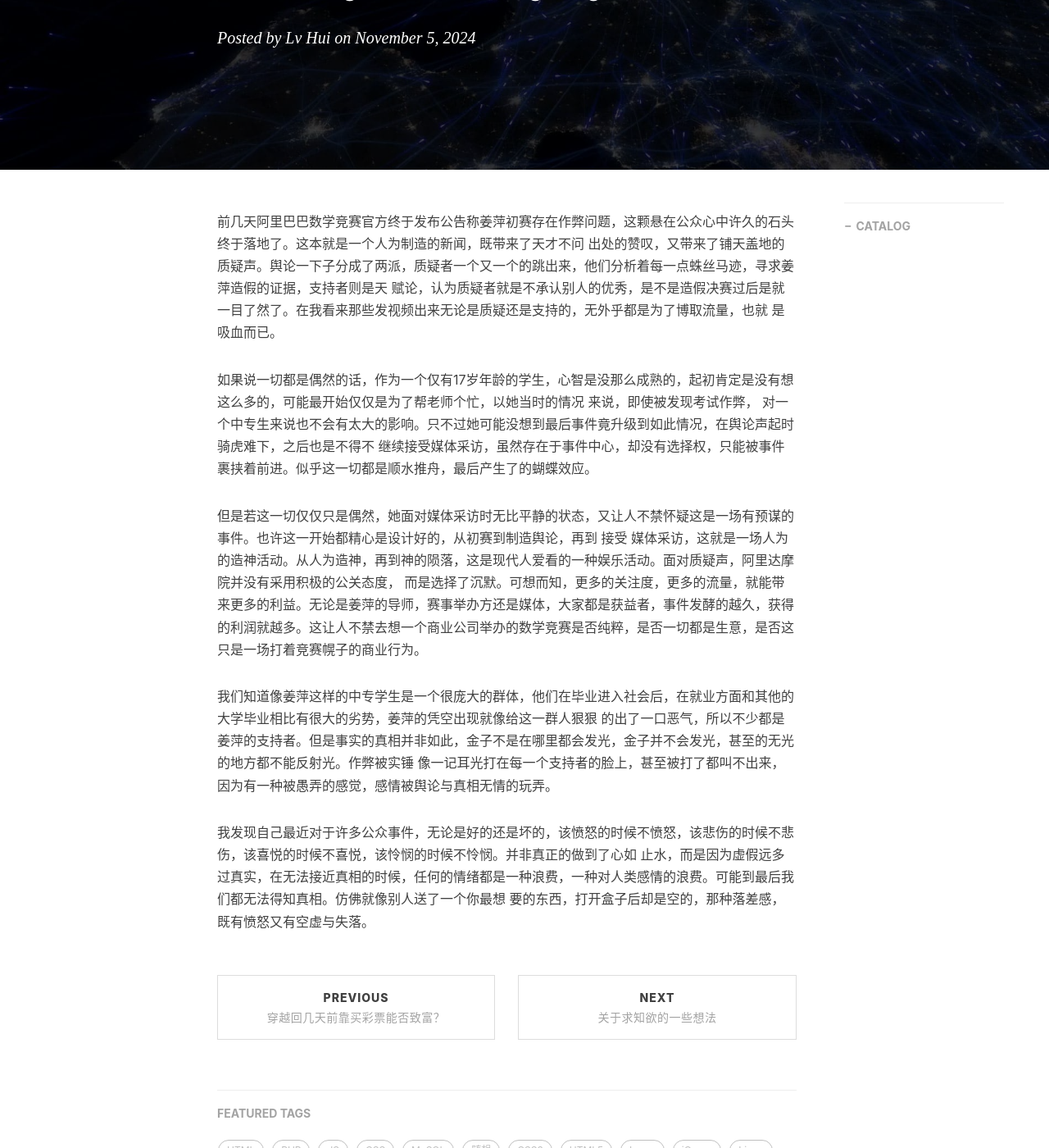
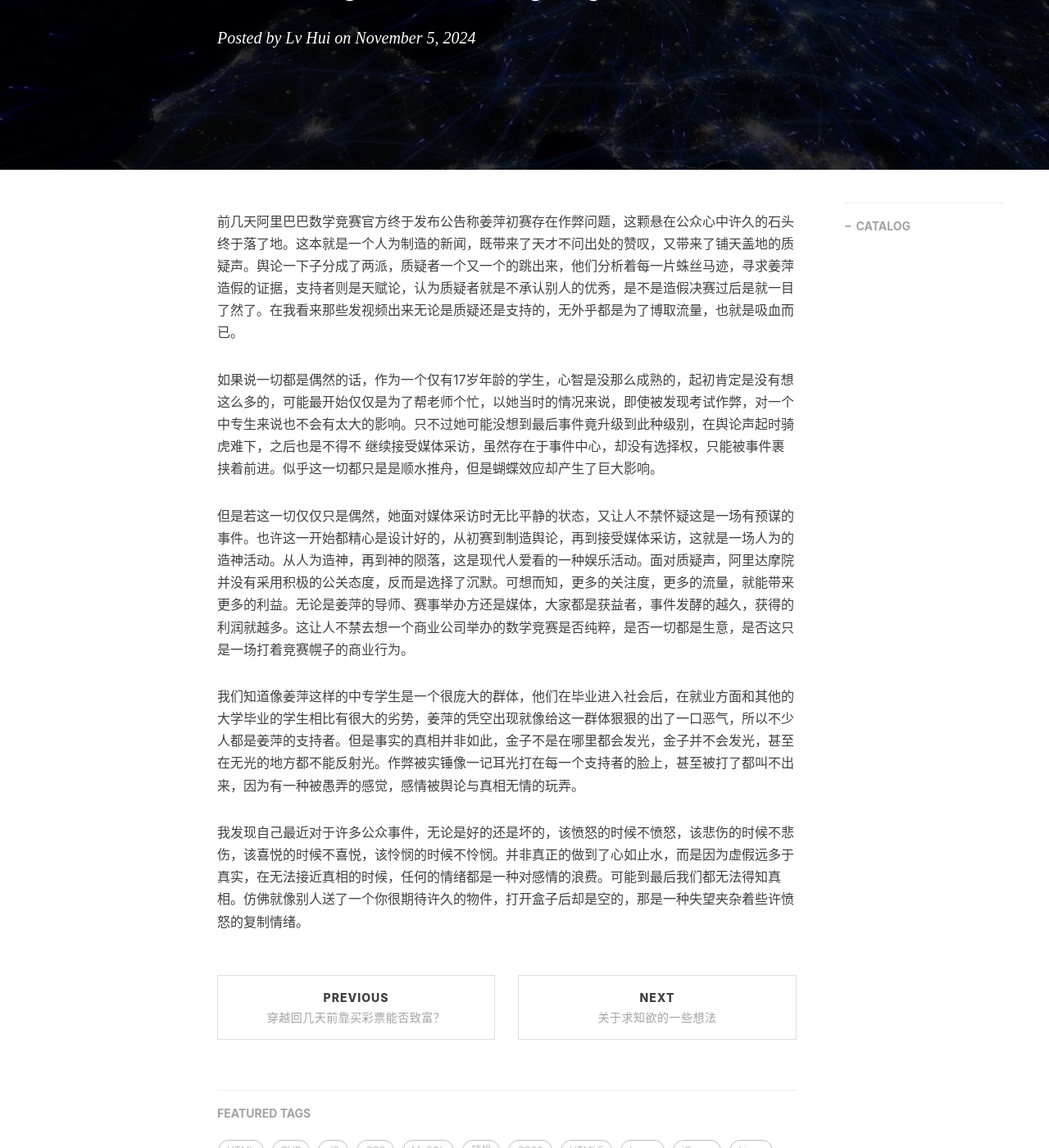
Before and after one commit to coolert/coolert.github.io, a Jekyll site: the page built from _posts/caprice/2024-09-24-jiangping_event.markdown, in a window 1280 px wide and 1400 px high, scrolled down 316 px. Shown: the whole window at 82% size. Built offline with Jekyll 4.4.1, drawn with Linux system fonts in a browser that asks for light colours; nearby versions of some CDN libraries; comment, search, counter and statistics services are not loaded.

Commit message:
Update 2024-09-24-jiangping_event.markdown

```diff
--- a/_posts/caprice/2024-09-24-jiangping_event.markdown
+++ b/_posts/caprice/2024-09-24-jiangping_event.markdown
@@ -11,24 +11,12 @@ tags:
     - 随想
 ---
 
-前几天阿里巴巴数学竞赛官方终于发布公告称姜萍初赛存在作弊问题，这颗悬在公众心中许久的石头终于落地了。这本就是一个人为制造的新闻，既带来了天才不问
-出处的赞叹，又带来了铺天盖地的质疑声。舆论一下子分成了两派，质疑者一个又一个的跳出来，他们分析着每一点蛛丝马迹，寻求姜萍造假的证据，支持者则是天
-赋论，认为质疑者就是不承认别人的优秀，是不是造假决赛过后是就一目了然了。在我看来那些发视频出来无论是质疑还是支持的，无外乎都是为了博取流量，也就
-是吸血而已。
+前几天阿里巴巴数学竞赛官方终于发布公告称姜萍初赛存在作弊问题，这颗悬在公众心中许久的石头终于落了地。这本就是一个人为制造的新闻，既带来了天才不问出处的赞叹，又带来了铺天盖地的质疑声。舆论一下子分成了两派，质疑者一个又一个的跳出来，他们分析着每一片蛛丝马迹，寻求姜萍造假的证据，支持者则是天赋论，认为质疑者就是不承认别人的优秀，是不是造假决赛过后是就一目了然了。在我看来那些发视频出来无论是质疑还是支持的，无外乎都是为了博取流量，也就是吸血而已。
 
-如果说一切都是偶然的话，作为一个仅有17岁年龄的学生，心智是没那么成熟的，起初肯定是没有想这么多的，可能最开始仅仅是为了帮老师个忙，以她当时的情况
-来说，即使被发现考试作弊， 对一个中专生来说也不会有太大的影响。只不过她可能没想到最后事件竟升级到如此情况，在舆论声起时骑虎难下，之后也是不得不
-继续接受媒体采访，虽然存在于事件中心，却没有选择权，只能被事件裹挟着前进。似乎这一切都是顺水推舟，最后产生了的蝴蝶效应。
+如果说一切都是偶然的话，作为一个仅有17岁年龄的学生，心智是没那么成熟的，起初肯定是没有想这么多的，可能最开始仅仅是为了帮老师个忙，以她当时的情况来说，即使被发现考试作弊，对一个中专生来说也不会有太大的影响。只不过她可能没想到最后事件竟升级到此种级别，在舆论声起时骑虎难下，之后也是不得不 继续接受媒体采访，虽然存在于事件中心，却没有选择权，只能被事件裹挟着前进。似乎这一切都只是是顺水推舟，但是蝴蝶效应却产生了巨大影响。
 
-但是若这一切仅仅只是偶然，她面对媒体采访时无比平静的状态，又让人不禁怀疑这是一场有预谋的事件。也许这一开始都精心是设计好的，从初赛到制造舆论，再到
-接受 媒体采访，这就是一场人为的造神活动。从人为造神，再到神的陨落，这是现代人爱看的一种娱乐活动。面对质疑声，阿里达摩院并没有采用积极的公关态度，
-而是选择了沉默。可想而知，更多的关注度，更多的流量，就能带来更多的利益。无论是姜萍的导师，赛事举办方还是媒体，大家都是获益者，事件发酵的越久，获得
-的利润就越多。这让人不禁去想一个商业公司举办的数学竞赛是否纯粹，是否一切都是生意，是否这只是一场打着竞赛幌子的商业行为。
+但是若这一切仅仅只是偶然，她面对媒体采访时无比平静的状态，又让人不禁怀疑这是一场有预谋的事件。也许这一开始都精心是设计好的，从初赛到制造舆论，再到接受媒体采访，这就是一场人为的造神活动。从人为造神，再到神的陨落，这是现代人爱看的一种娱乐活动。面对质疑声，阿里达摩院并没有采用积极的公关态度，反而是选择了沉默。可想而知，更多的关注度，更多的流量，就能带来更多的利益。无论是姜萍的导师、赛事举办方还是媒体，大家都是获益者，事件发酵的越久，获得的利润就越多。这让人不禁去想一个商业公司举办的数学竞赛是否纯粹，是否一切都是生意，是否这只是一场打着竞赛幌子的商业行为。
 
-我们知道像姜萍这样的中专学生是一个很庞大的群体，他们在毕业进入社会后，在就业方面和其他的大学毕业相比有很大的劣势，姜萍的凭空出现就像给这一群人狠狠
-的出了一口恶气，所以不少都是姜萍的支持者。但是事实的真相并非如此，金子不是在哪里都会发光，金子并不会发光，甚至的无光的地方都不能反射光。作弊被实锤
-像一记耳光打在每一个支持者的脸上，甚至被打了都叫不出来，因为有一种被愚弄的感觉，感情被舆论与真相无情的玩弄。
+我们知道像姜萍这样的中专学生是一个很庞大的群体，他们在毕业进入社会后，在就业方面和其他的大学毕业的学生相比有很大的劣势，姜萍的凭空出现就像给这一群体狠狠的出了一口恶气，所以不少人都是姜萍的支持者。但是事实的真相并非如此，金子不是在哪里都会发光，金子并不会发光，甚至在无光的地方都不能反射光。作弊被实锤像一记耳光打在每一个支持者的脸上，甚至被打了都叫不出来，因为有一种被愚弄的感觉，感情被舆论与真相无情的玩弄。
 
-我发现自己最近对于许多公众事件，无论是好的还是坏的，该愤怒的时候不愤怒，该悲伤的时候不悲伤，该喜悦的时候不喜悦，该怜悯的时候不怜悯。并非真正的做到了心如
-止水，而是因为虚假远多过真实，在无法接近真相的时候，任何的情绪都是一种浪费，一种对人类感情的浪费。可能到最后我们都无法得知真相。仿佛就像别人送了一个你最想
-要的东西，打开盒子后却是空的，那种落差感，既有愤怒又有空虚与失落。
+我发现自己最近对于许多公众事件，无论是好的还是坏的，该愤怒的时候不愤怒，该悲伤的时候不悲伤，该喜悦的时候不喜悦，该怜悯的时候不怜悯。并非真正的做到了心如止水，而是因为虚假远多于真实，在无法接近真相的时候，任何的情绪都是一种对感情的浪费。可能到最后我们都无法得知真相。仿佛就像别人送了一个你很期待许久的物件，打开盒子后却是空的，那是一种失望夹杂着些许愤怒的复制情绪。
```
